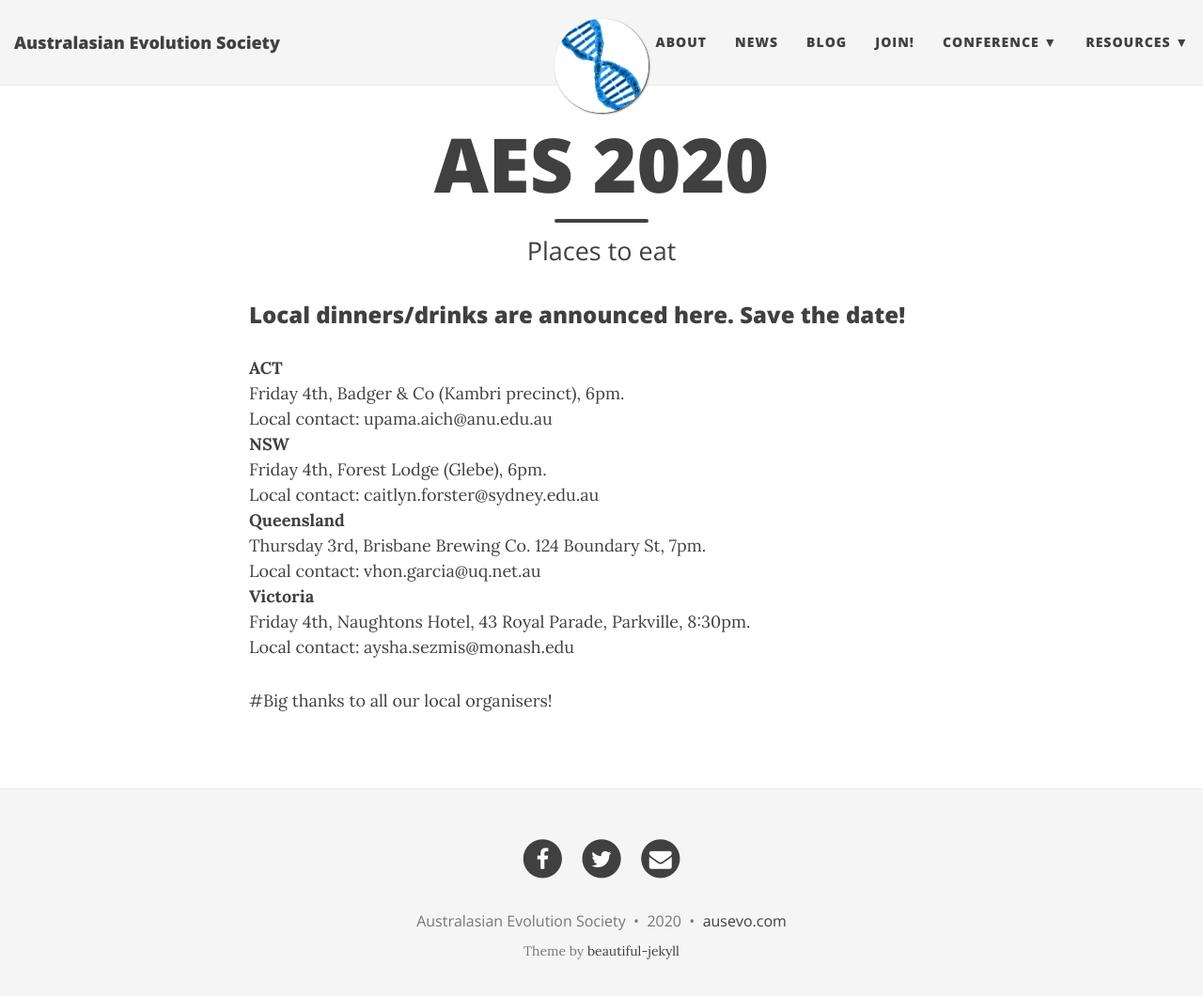
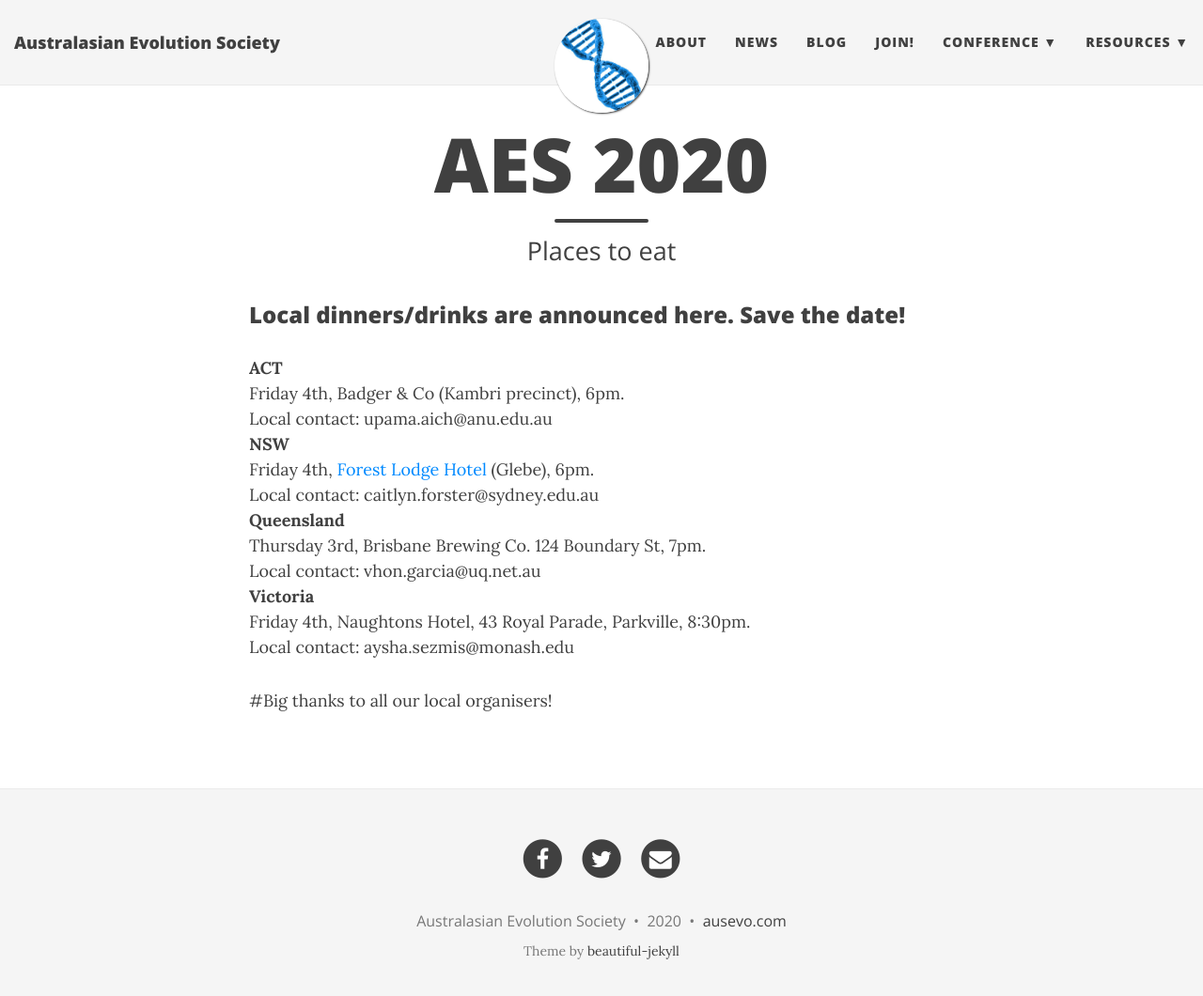
Before and after one commit to ausevo/ausevo.github.io, a Jekyll site: the page built from food.md, in a window 1280 px wide and 1073 px high. Shown: the top 1060 px of the window at 94% size. Built offline with Jekyll 4.4.1, drawn with Linux system fonts in a browser that asks for light colours; nearby versions of some CDN libraries.

Commit message:
Update food.md
update sydney food details

```diff
--- a/food.md
+++ b/food.md
@@ -10,7 +10,7 @@ css: "/css/index.css"
 Friday 4th, Badger & Co (Kambri precinct), 6pm.
 Local contact: upama.aich@anu.edu.au
 **NSW**
-Friday 4th, Forest Lodge (Glebe), 6pm.
+Friday 4th, [Forest Lodge Hotel](https://www.forestlodgehotel.com.au/) (Glebe), 6pm.
 Local contact: caitlyn.forster@sydney.edu.au
 **Queensland**
 Thursday 3rd, Brisbane Brewing Co. 124 Boundary St, 7pm.
```
